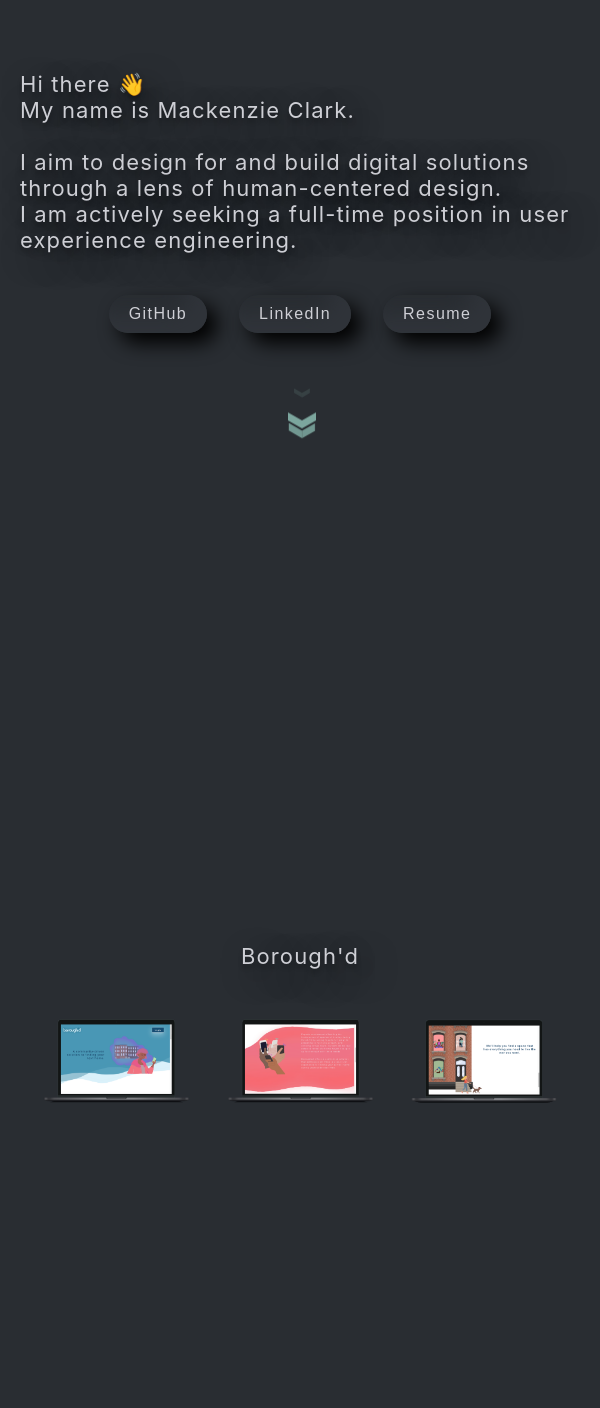
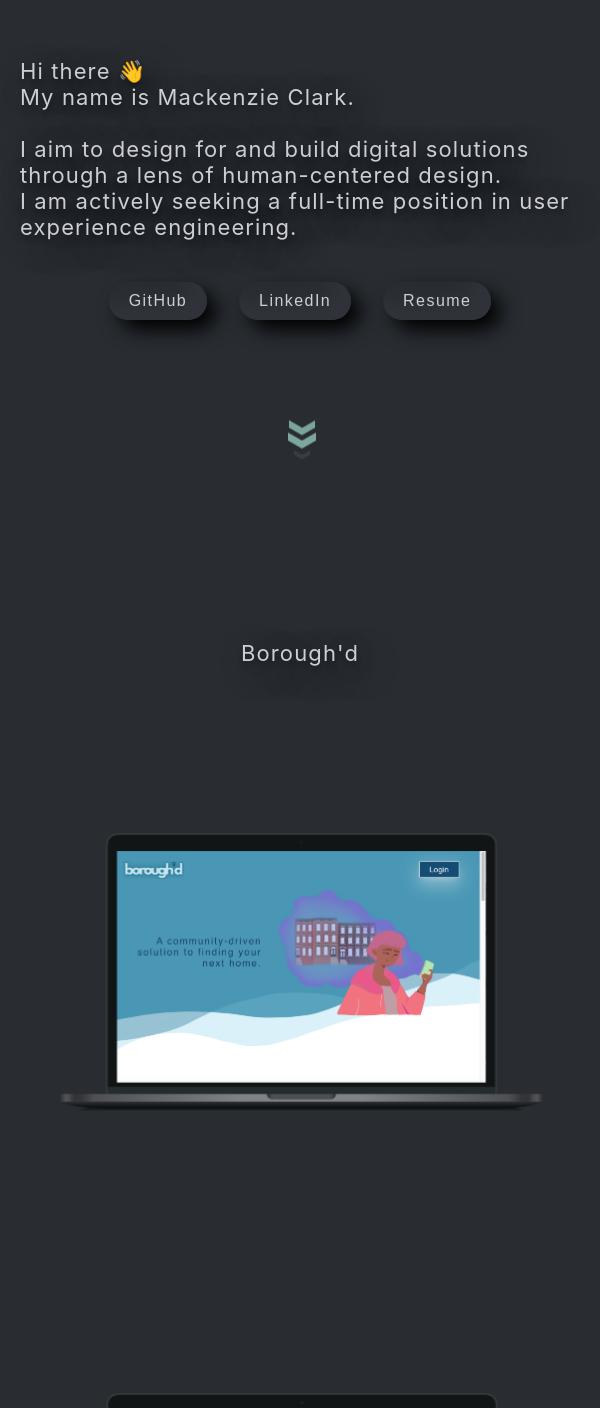
Before and after one commit to mackenzieraeclark/mackenzieraeclark.github.io, a React (Create React App) app: page / in a window 600 px wide. Shown: the part 160-1568 px from the top of the page. Built offline with nearby package versions, Linux system fonts and the light colour scheme.

Commit message:
button styles and mobile responsive ui mocks

```diff
--- a/src/App.css
+++ b/src/App.css
@@ -35,7 +35,6 @@ img {
   max-width: 1200px;
   margin: 0 auto;
   display: flex;
-  grid-gap: 1rem;
   align-items: center;
   justify-content: center;
 }
@@ -48,8 +47,13 @@ img {
 }
 
 /* Screen larger than 600px? 3 columns */
-@media (min-width: 600px) {
-  .container-item { grid-template-columns: repeat(3, 1fr); }
+@media (max-width: 600px) {
+  .container {
+    display: grid !important;
+  }
+  img {
+    max-width: 100%;
+  }
 }
 
 .App-link {
@@ -74,6 +78,10 @@ button {
   box-shadow: 10px 10px 20px #000000, inset -18px -18px 20px #30343A;
   border-radius: 115.5px;
   border: none;
+}
+
+button:hover {
+  background-color: rgb(148, 148, 148);
 }
 
 .links {
--- a/src/App.js
+++ b/src/App.js
@@ -26,7 +26,7 @@ function App() {
           <a href="https://mackenzieraeclark.github.io/Resume">Resume</a>
         </button>
       </div>
-      <br/><br/>
+      <br/><br/><br/>
       <div class="scroll-down">
         <div class="chevron"></div>
         <div class="chevron"></div>
```
